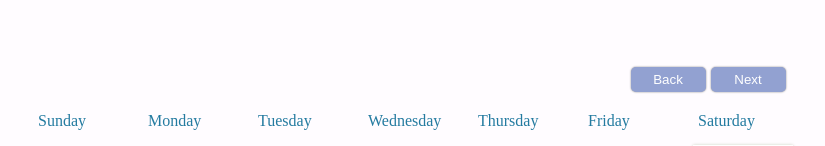
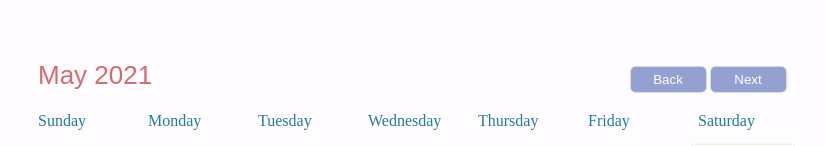
Before and after one commit to jamezmca/react-calendar-app, a React (Create React App) app: page / in a window 1280 px wide. Shown: the top 146 px of the page, without its empty margins (227-1052 px from the left). Built offline with nearby package versions, Linux system fonts and the light colour scheme.

Commit message:
added in month changing and removed layout

```diff
--- a/src/App.js
+++ b/src/App.js
@@ -13,6 +13,7 @@ function App() {
     localStorage.getItem('events') ?
       JSON.parse(localStorage.getItem('events')) :
       [])
+  //add in deleteModalType state for rendering each modal
 
   function eventForDate(date) {
     return events.find(e => e.date === date)
@@ -76,7 +77,10 @@ function App() {
   return (
     <>
       <div id="container">
-        <CalendarHeader />
+        <CalendarHeader
+          dateDisplay={dateDisplay}
+          onNext={() => setNav(nav + 1)}
+          onBack={() => setNav(nav + 1)} />
 
         <div id="weekdays">
           <div>Sunday</div>
@@ -109,6 +113,11 @@ function App() {
             onSave={title => {
               setEvents([...events, { title, date: clicked }])
               setClicked(null)
+            }}
+            eventText={eventForDate(clicked) ? eventForDate(clicked).title : null}
+            onDelete={() => {
+              setEvents(events.filter(e => e.date !== clicked))
+              setClicked(null)
             }} />
         }
     </>
--- a/src/components/CalendarHeader.js
+++ b/src/components/CalendarHeader.js
@@ -1,12 +1,12 @@
 import React from 'react'
 
-const CalendarHeader = () => {
+const CalendarHeader = ({ onNext, onBack, dateDisplay }) => {
     return (
         <div id="header">
-            <div id="monthDisplay"></div>
+            <div id="monthDisplay">{dateDisplay}</div>
             <div>
-                <button  id="backButton">Back</button>
-                <button  id="nextButton">Next</button>
+                <button onClick={onBack} id="backButton">Back</button>
+                <button onClick={onNext} id="nextButton">Next</button>
             </div>
         </div>
     )
--- a/src/components/Modal.js
+++ b/src/components/Modal.js
@@ -3,6 +3,7 @@ import React, { useState } from 'react'
 const Modal = ({ onSave, onClose }) => {
     const [title, setTitle] = useState('')
     const [error, setError] = useState(false)
+
 
     return (
         <>
```
Also changed, not shown: src/components/Layout.js (deleted, +0 -11 lines). Lines whose indentation alone changed are shown as unchanged.
